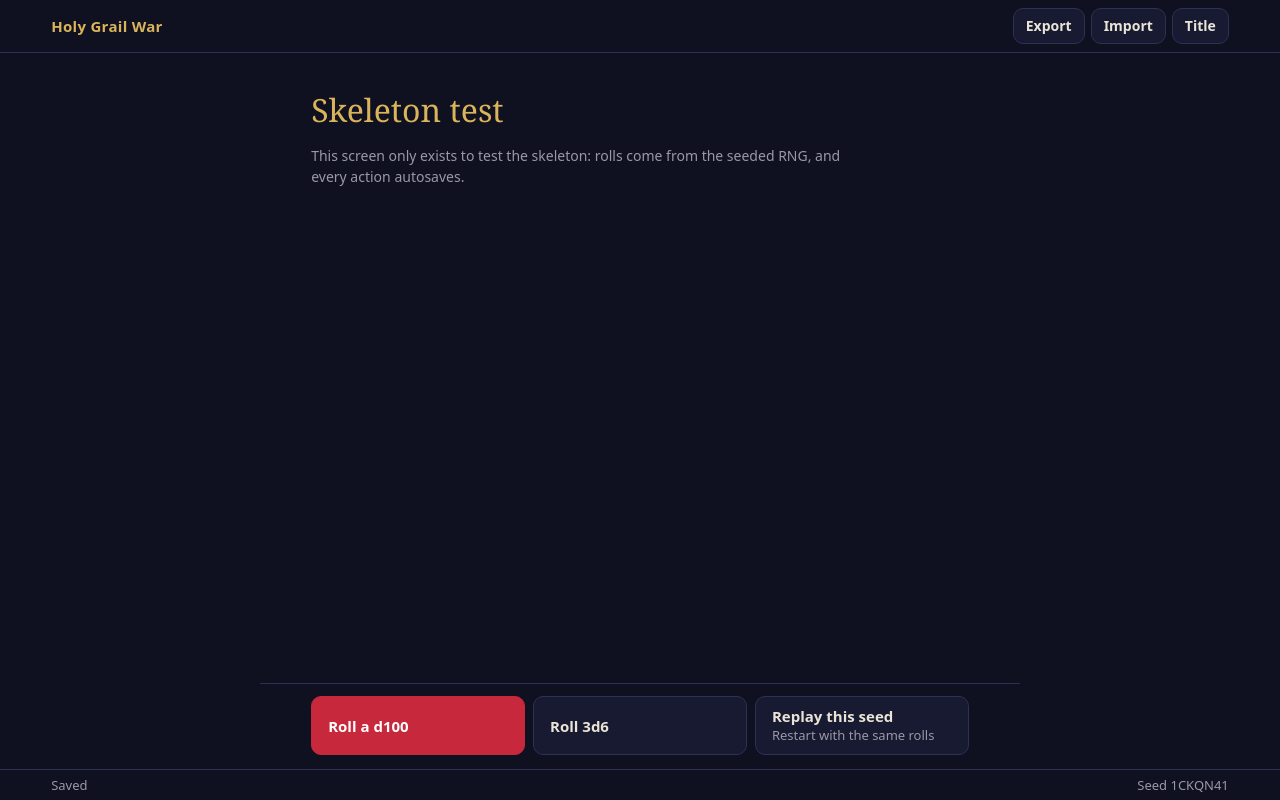
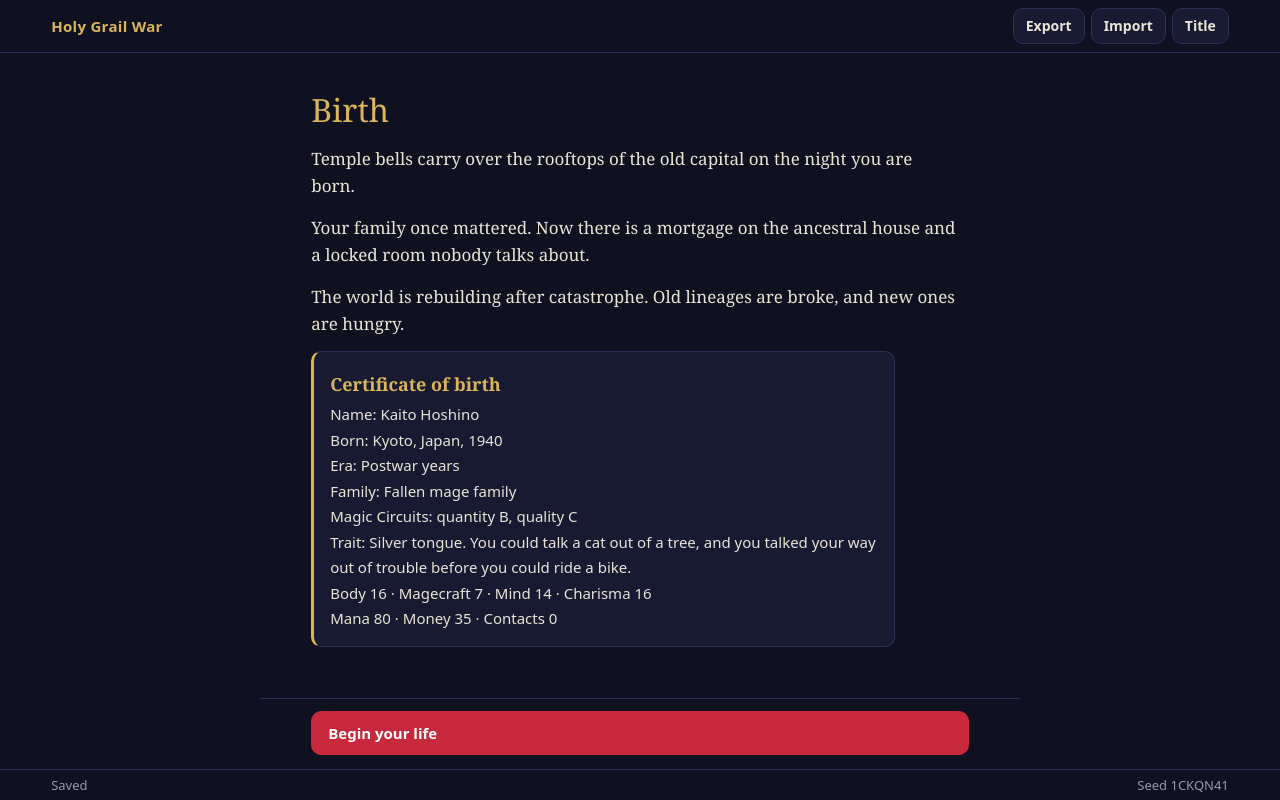
Before and after one commit to dakotadoc/Projectsword, a plain HTML site: page index.html in a window 1280 px wide. Both pictures are taken after a click on the button "New game". Drawn offline with Linux system fonts and the light colour scheme.

Commit message:
Milestone 2: birth phase (data files, loader, birth certificate)
Adds places, eras, families, traits and rules data with validation at
startup, a seeded birth roll (place, era, family, circuits, trait, name,
war age), and the birth certificate screen. Life phase is a placeholder.
Save version bumped to 2; skeleton saves are rejected with a message.

Co-Authored-By: Claude Opus 5.5 <noreply@anthropic.com>
Claude-Session: https://claude.ai/code/session_01M216EcoJR6ud4uKU2KjyHv

```diff
--- /dev/null
+++ b/data/eras.json
@@ -0,0 +1,30 @@
+[
+  {
+    "id": "early_century",
+    "name": "Early twentieth century",
+    "weight": 2,
+    "warYears": [1905, 1935],
+    "description": "Electric light is new, empires are cracking, and the old mage families still believe the modern world will pass them by."
+  },
+  {
+    "id": "postwar",
+    "name": "Postwar years",
+    "weight": 2,
+    "warYears": [1950, 1975],
+    "description": "The world is rebuilding after catastrophe. Old lineages are broke, and new ones are hungry."
+  },
+  {
+    "id": "late_century",
+    "name": "Late twentieth century",
+    "weight": 3,
+    "warYears": [1976, 1999],
+    "description": "Television, telephones and traffic everywhere. Hiding magic from ordinary people has never been harder."
+  },
+  {
+    "id": "new_millennium",
+    "name": "New millennium",
+    "weight": 3,
+    "warYears": [2000, 2025],
+    "description": "Everyone carries a camera in their pocket. A war of mages now has to be fought between the security cameras."
+  }
+]
--- /dev/null
+++ b/data/families.json
@@ -0,0 +1,50 @@
+[
+  {
+    "id": "old_lineage",
+    "name": "Old mage lineage",
+    "weight": 1,
+    "isMage": true,
+    "birthText": "Your family's name is spoken carefully in the mage world. The crest on your crib is older than the house it hangs in.",
+    "description": "Generations of refined Magic Crests, wealth, and enemies. Much is expected of you.",
+    "stats": { "body": [5, 15], "magecraft": [15, 25], "mind": [10, 20], "charisma": [5, 15] },
+    "money": [150, 250],
+    "contacts": [2, 3],
+    "circuitWeights": { "E": 0, "D": 1, "C": 4, "B": 5, "A": 3, "EX": 0.3 }
+  },
+  {
+    "id": "minor_lineage",
+    "name": "Minor mage family",
+    "weight": 2,
+    "isMage": true,
+    "birthText": "Your parents are mages of modest standing: respected enough to be invited, not enough to be listened to.",
+    "description": "A few generations of craft and a respectable workshop. You will have to earn the rest.",
+    "stats": { "body": [5, 15], "magecraft": [8, 16], "mind": [8, 16], "charisma": [5, 15] },
+    "money": [80, 140],
+    "contacts": [1, 2],
+    "circuitWeights": { "E": 1, "D": 3, "C": 5, "B": 3, "A": 1, "EX": 0.1 }
+  },
+  {
+    "id": "fallen_lineage",
+    "name": "Fallen mage family",
+    "weight": 2,
+    "isMage": true,
+    "birthText": "Your family once mattered. Now there is a mortgage on the ancestral house and a locked room nobody talks about.",
+    "description": "The blood remains strong, but the money, the reputation and most of the secrets are gone.",
+    "stats": { "body": [8, 18], "magecraft": [5, 12], "mind": [8, 18], "charisma": [3, 10] },
+    "money": [10, 50],
+    "contacts": [0, 1],
+    "circuitWeights": { "E": 1, "D": 3, "C": 4, "B": 3, "A": 2, "EX": 0.2 }
+  },
+  {
+    "id": "non_mage",
+    "name": "Non-mage family",
+    "weight": 5,
+    "isMage": false,
+    "birthText": "Your parents are ordinary people. As far as they know, magic is something from storybooks.",
+    "description": "No crest, no workshop, no teacher. Whatever you learn about magic, you will have to find yourself.",
+    "stats": { "body": [8, 20], "magecraft": [0, 3], "mind": [8, 18], "charisma": [8, 18] },
+    "money": [40, 100],
+    "contacts": [0, 2],
+    "circuitWeights": { "E": 5, "D": 4, "C": 2, "B": 1, "A": 0.3, "EX": 0.05 }
+  }
+]
--- /dev/null
+++ b/data/places.json
@@ -0,0 +1,52 @@
+[
+  {
+    "id": "kyoto",
+    "name": "Kyoto",
+    "country": "Japan",
+    "weight": 3,
+    "birthText": "Temple bells carry over the rooftops of the old capital on the night you are born.",
+    "description": "An old city of shrines and quiet back streets, where some families have kept the same secrets for a thousand years.",
+    "givenNames": ["Haruto", "Ren", "Aoi", "Sora", "Yui", "Kaito", "Hina", "Itsuki", "Mio", "Shun"],
+    "familyNames": ["Tachibana", "Kujo", "Mibu", "Asakura", "Hoshino", "Takeda", "Fujiwara", "Sakai"]
+  },
+  {
+    "id": "london",
+    "name": "London",
+    "country": "England",
+    "weight": 3,
+    "birthText": "Fog presses against the hospital windows as you take your first breath.",
+    "description": "A sprawling capital of fog and stone, home to more mage lineages than anyone outside them suspects.",
+    "givenNames": ["Arthur", "Eleanor", "Thomas", "Margaret", "Edmund", "Clara", "Henry", "Beatrice", "Oliver", "Rose"],
+    "familyNames": ["Ashworth", "Blackwood", "Fairfax", "Holloway", "Pemberton", "Thorne", "Whitlock", "Grey"]
+  },
+  {
+    "id": "prague",
+    "name": "Prague",
+    "country": "Bohemia",
+    "weight": 2,
+    "birthText": "Snow falls on the hundred spires of the city the night you arrive in the world.",
+    "description": "A city of alchemists' lanes and astronomical clocks, where old magic soaks into the stones.",
+    "givenNames": ["Jan", "Eliška", "Tomáš", "Anežka", "Vojtěch", "Lucie", "Matěj", "Klára", "Ondřej", "Zdenka"],
+    "familyNames": ["Novák", "Dvořák", "Kepler", "Horák", "Černý", "Rožmberk", "Veselý", "Kolář"]
+  },
+  {
+    "id": "new_orleans",
+    "name": "New Orleans",
+    "country": "United States",
+    "weight": 2,
+    "birthText": "A brass band is playing somewhere down the street when you are born.",
+    "description": "A humid river city of music, cemeteries above the ground, and a living folk magic that the mage world tends to underestimate.",
+    "givenNames": ["Louis", "Celeste", "Marcel", "Josephine", "Jules", "Odile", "Remy", "Claudette", "August", "Delphine"],
+    "familyNames": ["Broussard", "Laveau", "Thibodeaux", "Fontenot", "Marchand", "Delacroix", "Guidry", "Boudreaux"]
+  },
+  {
+    "id": "buenos_aires",
+    "name": "Buenos Aires",
+    "country": "Argentina",
+    "weight": 2,
+    "birthText": "The river wind rattles the shutters of your family's house on the night of your birth.",
+    "description": "A grand port city of wide avenues and old money, built by people from every corner of the world, each bringing their own traditions.",
+    "givenNames": ["Mateo", "Valentina", "Santiago", "Lucía", "Tomás", "Catalina", "Joaquín", "Florencia", "Ignacio", "Martina"],
+    "familyNames": ["Ferreyra", "Aldana", "Quiroga", "Ibarra", "Montenegro", "Sosa", "Villalba", "Echeverría"]
+  }
+]
--- /dev/null
+++ b/data/rules.json
@@ -0,0 +1,5 @@
+{
+  "lifeStartAge": 5,
+  "warAge": [18, 25],
+  "manaPerCircuitRank": 20
+}
--- /dev/null
+++ b/data/traits.json
@@ -0,0 +1,44 @@
+[
+  {
+    "id": "lucky",
+    "name": "Lucky",
+    "weight": 2,
+    "description": "Things have a habit of working out for you, often at the last possible second.",
+    "effects": {}
+  },
+  {
+    "id": "sickly",
+    "name": "Sickly",
+    "weight": 2,
+    "description": "You spend more of your childhood in bed than out of it. Your body is frail, but you read a great deal.",
+    "effects": { "stats": { "body": -8, "mind": 5 } }
+  },
+  {
+    "id": "prodigy",
+    "name": "Prodigy",
+    "weight": 1,
+    "description": "You pick things up frighteningly fast. Adults talk about you when they think you can't hear.",
+    "effects": { "stats": { "magecraft": 5, "mind": 5 } }
+  },
+  {
+    "id": "black_sheep",
+    "name": "Black sheep",
+    "weight": 2,
+    "description": "From the start you never quite fit in with your family, and they make sure you know it.",
+    "effects": { "stats": { "charisma": 3 }, "money": -30, "contacts": -1 }
+  },
+  {
+    "id": "silver_tongue",
+    "name": "Silver tongue",
+    "weight": 2,
+    "description": "You could talk a cat out of a tree, and you talked your way out of trouble before you could ride a bike.",
+    "effects": { "stats": { "charisma": 8 } }
+  },
+  {
+    "id": "iron_constitution",
+    "name": "Iron constitution",
+    "weight": 2,
+    "description": "You never catch colds, heal quickly, and once fell off a roof without a scratch.",
+    "effects": { "stats": { "body": 8 } }
+  }
+]
--- /dev/null
+++ b/src/birth.js
@@ -0,0 +1,91 @@
+// Phase 1: Birth. Rolls the place, era, family, Magic Circuits and trait once,
+// stores the result in state, and shows it as a birth certificate.
+
+import * as ui from './ui.js';
+import { getState } from './state.js';
+import { getData, findById } from './data.js';
+import { randInt, pick, weightedPick } from './rng.js';
+import { RANKS, rankValue } from './ranks.js';
+
+const STAT_KEYS = ['body', 'magecraft', 'mind', 'charisma'];
+const clamp = (n, lo, hi) => Math.min(hi, Math.max(lo, n));
+const rollRange = ([min, max]) => randInt(min, max);
+
+// Rolls a new character into state.world and state.master.
+export function rollBirth(state) {
+  const rules = getData('rules');
+  const place = weightedPick(getData('places'));
+  const era = weightedPick(getData('eras'));
+  const family = weightedPick(getData('families'));
+  const trait = weightedPick(getData('traits'));
+
+  // The war's year comes from the era; birth is counted back from it.
+  const warYear = rollRange(era.warYears);
+  const warAge = rollRange(rules.warAge);
+
+  const weights = family.circuitWeights;
+  const rollRank = () => weightedPick(RANKS, (r) => weights[r] ?? 0);
+  const circuits = { quantity: rollRank(), quality: rollRank() };
+
+  const stats = {};
+  for (const key of STAT_KEYS) stats[key] = rollRange(family.stats[key]);
+  const fx = trait.effects || {};
+  for (const [key, delta] of Object.entries(fx.stats || {})) {
+    if (key in stats) stats[key] += delta;
+  }
+  for (const key of STAT_KEYS) stats[key] = clamp(stats[key], 0, 100);
+
+  const manaMax = rankValue(circuits.quantity) * rules.manaPerCircuitRank;
+
+  state.world = { placeId: place.id, eraId: era.id, warYear };
+  state.master = {
+    name: `${pick(place.givenNames)} ${pick(place.familyNames)}`,
+    birthYear: warYear - warAge,
+    warAge,
+    familyId: family.id,
+    traitId: trait.id,
+    circuits,
+    stats,
+    mana: { current: manaMax, max: manaMax },
+    money: Math.max(0, rollRange(family.money) + (fx.money || 0)),
+    contacts: Math.max(0, rollRange(family.contacts) + (fx.contacts || 0)),
+    commandSeals: 0, // the three seals appear when the war is announced
+  };
+}
+
+// The birth screen. Rolls on first visit; on resume the log already holds it.
+export async function birthScreen({ resumed = false, goTo }) {
+  const state = getState();
+  if (!resumed) {
+    if (!state.master) rollBirth(state);
+    showBirth(state);
+  }
+  ui.setChoices([
+    { label: 'Begin your life', style: 'primary', onSelect: () => goTo('life') },
+  ]);
+}
+
+function showBirth(state) {
+  const { master, world } = state;
+  const place = findById('places', world.placeId);
+  const era = findById('eras', world.eraId);
+  const family = findById('families', master.familyId);
+  const trait = findById('traits', master.traitId);
+  const s = master.stats;
+
+  ui.log('Birth', 'heading');
+  ui.log(place.birthText);
+  ui.log(family.birthText);
+  ui.log(era.description);
+  ui.log([
+    'Certificate of birth',
+    `Name: ${master.name}`,
+    `Born: ${place.name}, ${place.country}, ${master.birthYear}`,
+    `Era: ${era.name}`,
+    `Family: ${family.name}`,
+    `Magic Circuits: quantity ${master.circuits.quantity}, quality ${master.circuits.quality}`,
+    `Trait: ${trait.name}. ${trait.description}`,
+    `Body ${s.body} · Magecraft ${s.magecraft} · Mind ${s.mind} · Charisma ${s.charisma}`,
+    `Mana ${master.mana.max} · Money ${master.money} · Contacts ${master.contacts}`,
+  ].join('\n'), 'card');
+}
--- /dev/null
+++ b/src/data.js
@@ -0,0 +1,97 @@
+// Loads the content files in /data once at startup and checks them, so a
+// typo in a JSON file shows a clear message instead of breaking mid-game.
+//
+// Use getData('places') etc. after loadData() has finished, and
+// findById('places', id) to look up something a save refers to.
+
+import { RANKS } from './ranks.js';
+
+const FILES = ['rules', 'places', 'eras', 'families', 'traits'];
+
+const data = {};
+
+export async function loadData() {
+  await Promise.all(FILES.map(async (name) => {
+    const url = new URL(`../data/${name}.json`, import.meta.url);
+    let res;
+    try {
+      res = await fetch(url);
+    } catch {
+      throw new Error(`Couldn't load data/${name}.json.`);
+    }
+    if (!res.ok) throw new Error(`Couldn't load data/${name}.json (${res.status}).`);
+    try {
+      data[name] = await res.json();
+    } catch {
+      throw new Error(`data/${name}.json isn't valid JSON. Check for a missing comma or quote.`);
+    }
+  }));
+  validate();
+}
+
+export function getData(name) {
+  if (!(name in data)) throw new Error(`Data "${name}" isn't loaded.`);
+  return data[name];
+}
+
+export function findById(name, id) {
+  const item = getData(name).find((entry) => entry.id === id);
+  if (!item) throw new Error(`No entry "${id}" in data/${name}.json.`);
+  return item;
+}
+
+// ---- Checks ----
+
+function validate() {
+  const problems = [];
+  const need = (cond, msg) => { if (!cond) problems.push(msg); };
+  const isRange = (r) => Array.isArray(r) && r.length === 2 && r.every(Number.isFinite) && r[0] <= r[1];
+
+  const r = data.rules;
+  need(Number.isFinite(r.lifeStartAge), 'rules.lifeStartAge must be a number');
+  need(isRange(r.warAge), 'rules.warAge must be [min, max]');
+  need(Number.isFinite(r.manaPerCircuitRank), 'rules.manaPerCircuitRank must be a number');
+
+  const lists = {
+    places: ['name', 'country', 'birthText', 'description'],
+    eras: ['name', 'description'],
+    families: ['name', 'birthText', 'description'],
+    traits: ['name', 'description'],
+  };
+  for (const [file, fields] of Object.entries(lists)) {
+    const list = data[file];
+    if (!Array.isArray(list) || list.length === 0) {
+      problems.push(`${file}.json must be a non-empty list`);
+      continue;
+    }
+    const seen = new Set();
+    list.forEach((entry, i) => {
+      const where = `${file}.json entry ${entry.id || `#${i + 1}`}`;
+      need(typeof entry.id === 'string' && entry.id, `${where}: missing "id"`);
+      need(!seen.has(entry.id), `${where}: duplicate id`);
+      seen.add(entry.id);
+      for (const f of fields) need(typeof entry[f] === 'string' && entry[f], `${where}: missing "${f}"`);
+      need(entry.weight === undefined || Number.isFinite(entry.weight), `${where}: "weight" must be a number`);
+    });
+  }
+
+  for (const p of data.places) {
+    need(Array.isArray(p.givenNames) && p.givenNames.length, `places.json ${p.id}: needs givenNames`);
+    need(Array.isArray(p.familyNames) && p.familyNames.length, `places.json ${p.id}: needs familyNames`);
+  }
+  for (const e of data.eras) need(isRange(e.warYears), `eras.json ${e.id}: warYears must be [first, last]`);
+  for (const f of data.families) {
+    for (const s of ['body', 'magecraft', 'mind', 'charisma']) {
+      need(isRange(f.stats?.[s]), `families.json ${f.id}: stats.${s} must be [min, max]`);
+    }
+    need(isRange(f.money), `families.json ${f.id}: money must be [min, max]`);
+    need(isRange(f.contacts), `families.json ${f.id}: contacts must be [min, max]`);
+    const w = f.circuitWeights || {};
+    need(Object.keys(w).every((k) => RANKS.includes(k)), `families.json ${f.id}: circuitWeights keys must be E, D, C, B, A, EX`);
+    need(Object.values(w).some((v) => v > 0), `families.json ${f.id}: circuitWeights needs a weight above 0`);
+  }
+
+  if (problems.length) {
+    throw new Error(`Problems in the data files:\n• ${problems.join('\n• ')}`);
+  }
+}
--- a/src/main.js
+++ b/src/main.js
@@ -11,19 +11,22 @@ import {
   exportSave, importSave,
 } from './state.js';
 import { storage } from './storage.js';
-import { randInt } from './rng.js';
+import { loadData } from './data.js';
+import { birthScreen } from './birth.js';
 
 // In-run screens. Each is an async function that writes to the log and sets
-// choices. Later milestones add: birth, life, summon, war, combat, ending.
+// choices. It receives { resumed, goTo }.
+// Later milestones add: summon, war, combat, ending.
 const screens = {
-  sandbox: sandboxScreen,
+  birth: birthScreen,
+  life: lifePlaceholderScreen,
 };
 
-export async function goTo(name) {
+async function goTo(name) {
   const state = getState();
   if (!screens[name]) throw new Error(`Unknown screen: ${name}`);
   state.screen = name;
-  await screens[name]();
+  await screens[name]({ resumed: false, goTo });
   await autosave();
 }
 
@@ -35,8 +38,12 @@ async function resume() {
   ui.setSeedLabel(state.rng.seed);
   ui.setGameButtonsEnabled(true);
   ui.log('— Game loaded —', 'system');
-  const screen = screens[state.screen] || sandboxScreen;
-  await screen({ resumed: true });
+  const screen = screens[state.screen];
+  if (!screen) {
+    ui.log(`This save stopped on a screen this version doesn't have ("${state.screen}").`, 'system');
+    return;
+  }
+  await screen({ resumed: true, goTo });
 }
 
 async function autosave() {
@@ -96,8 +103,7 @@ async function startNewGame(seed) {
   ui.clearLog();
   ui.setSeedLabel(state.rng.seed);
   ui.setGameButtonsEnabled(true);
-  // Milestone 2 replaces this with the birth screen.
-  await goTo('sandbox');
+  await goTo('birth');
 }
 
 function askForSeed() {
@@ -212,35 +218,11 @@ async function returnToTitle() {
   await showTitle();
 }
 
-// ---- Temporary test screen (milestone 1 only) ----
-// Exercises the log, choices, seeded RNG and saving. Replaced by the birth
-// screen in milestone 2.
+// ---- Placeholder until milestone 3 ----
 
-async function sandboxScreen({ resumed = false } = {}) {
-  const state = getState();
-  if (!resumed) {
-    ui.log('Skeleton test', 'heading');
-    ui.log('This screen only exists to test the skeleton: rolls come from the seeded RNG, and every action autosaves.', 'system');
-  }
-  ui.setChoices([
-    { label: 'Roll a d100', style: 'primary', onSelect: () => roll(() => `d100: ${randInt(1, 100)}`) },
-    { label: 'Roll 3d6', onSelect: () => roll(() => {
-      const dice = [randInt(1, 6), randInt(1, 6), randInt(1, 6)];
-      return `3d6: ${dice.join(' + ')} = ${dice[0] + dice[1] + dice[2]}`;
-    }) },
-    { label: 'Replay this seed', hint: 'Restart with the same rolls', onSelect: async () => {
-      const ok = await ui.confirmDialog('Replay this seed?', `Restarts the run with seed ${state.rng.seed}. Your rolls should repeat exactly.`, 'Replay');
-      if (!ok) return;
-      newState(state.rng.seed);
-      ui.clearLog();
-      await goTo('sandbox');
-    } },
-  ]);
-}
-
-async function roll(makeText) {
-  ui.log(makeText(), 'roll');
-  await autosave();
+async function lifePlaceholderScreen({ resumed = false } = {}) {
+  if (!resumed) ui.log('The life phase is not built yet (milestone 3). Your character is saved.', 'system');
+  ui.setChoices([{ label: 'Return to title', onSelect: returnToTitle }]);
 }
 
 // ---- Boot ----
@@ -251,7 +233,18 @@ function boot() {
   document.getElementById('btn-title').addEventListener('click', returnToTitle);
   window.addEventListener('error', (e) => ui.setStatus(`Error: ${e.message}`, 'error'));
   window.addEventListener('unhandledrejection', (e) => ui.setStatus(`Error: ${e.reason?.message || e.reason}`, 'error'));
-  showTitle();
+  loadData().then(showTitle, showDataError);
+}
+
+// Data files are broken or missing: say exactly what, and stop.
+function showDataError(err) {
+  ui.clearLog();
+  ui.setChoices([]);
+  const p = document.createElement('p');
+  p.className = 'entry entry-card';
+  p.textContent = `The game couldn't start.\n${err.message}`;
+  document.getElementById('log').append(p);
+  ui.setStatus('Data error', 'error');
 }
 
 boot();
--- /dev/null
+++ b/src/ranks.js
@@ -0,0 +1,10 @@
+// Letter ranks (E–A, EX) used for Magic Circuits and Servant stats.
+// In calculations a rank becomes a number: E=1 … A=5, EX=6.
+
+export const RANKS = ['E', 'D', 'C', 'B', 'A', 'EX'];
+
+export function rankValue(rank) {
+  const i = RANKS.indexOf(rank);
+  if (i === -1) throw new Error(`Unknown rank: ${rank}`);
+  return i + 1;
+}
--- a/src/state.js
+++ b/src/state.js
@@ -6,7 +6,7 @@
 import { bindRng, createRngState, makeSeed } from './rng.js';
 import { storage } from './storage.js';
 
-export const SAVE_VERSION = 1;
+export const SAVE_VERSION = 2;
 const SAVE_KEY = 'hgws.save';
 const LOG_LIMIT = 300; // keep the saved log from growing forever
 
@@ -24,7 +24,9 @@ export function newState(seed = makeSeed()) {
     rng: createRngState(seed),
     screen: null, // current in-run screen name (see main.js)
     log: [], // [{ text, kind }] — the narration shown on screen
-    // Later milestones add: master, servant, life, war, rivals, intel, chat...
+    world: null, // { placeId, eraId, warYear } — set at birth (birth.js)
+    master: null, // the player character — set at birth (birth.js)
+    // Later milestones add: life, servant, war, rivals, intel, chat...
   };
   bindRng(state.rng);
   return state;
@@ -97,7 +99,11 @@ function parseSave(text) {
   if (data.version > SAVE_VERSION) {
     throw new Error('That save is from a newer version of the game.');
   }
-  // Older versions would be migrated here once SAVE_VERSION goes up.
+  if (data.version < 2) {
+    // Version 1 saves came from the skeleton test build and hold no character.
+    throw new Error('That save is from the early test build and has no character in it. Start a new game.');
+  }
+  // Future shape changes: migrate older versions here.
   const ok =
     data.rng && typeof data.rng.s === 'number' && typeof data.rng.seed === 'string' &&
     Array.isArray(data.log) &&
--- a/style.css
+++ b/style.css
@@ -185,3 +185,15 @@ button:disabled { opacity: 0.45; cursor: default; }
 @media (prefers-reduced-motion: reduce) {
   .log { scroll-behavior: auto; }
 }
+
+/* Multi-line block in the log, e.g. the birth certificate. First line is its title. */
+.entry-card {
+  white-space: pre-line;
+  font: 15px/1.7 var(--sans);
+  background: var(--panel);
+  border: 1px solid var(--line);
+  border-left: 3px solid var(--gold);
+  border-radius: var(--radius);
+  padding: 14px 16px;
+}
+.entry-card::first-line { font: 600 18px/2 var(--serif); color: var(--gold); }
```
Also changed, not shown: 1 other file.
